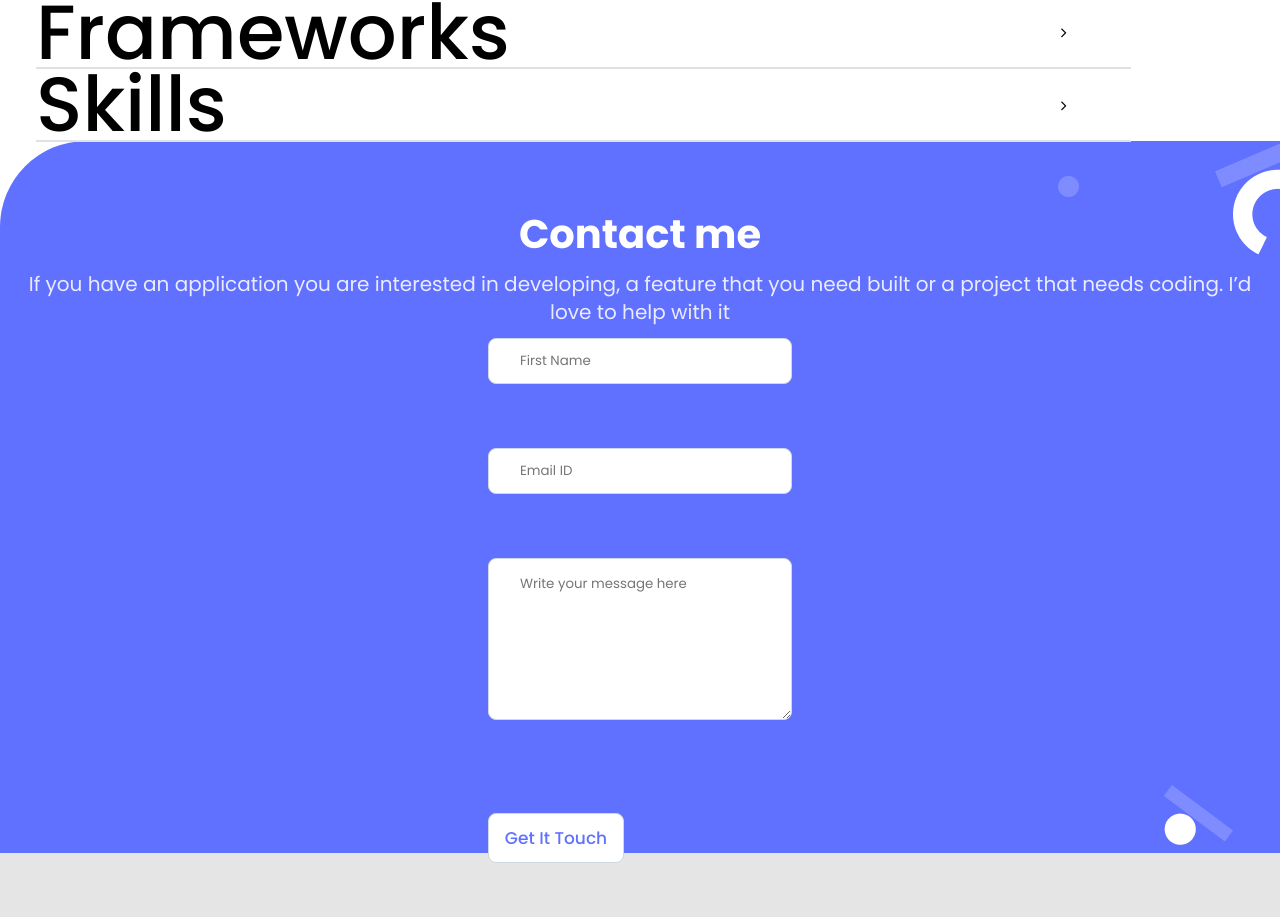
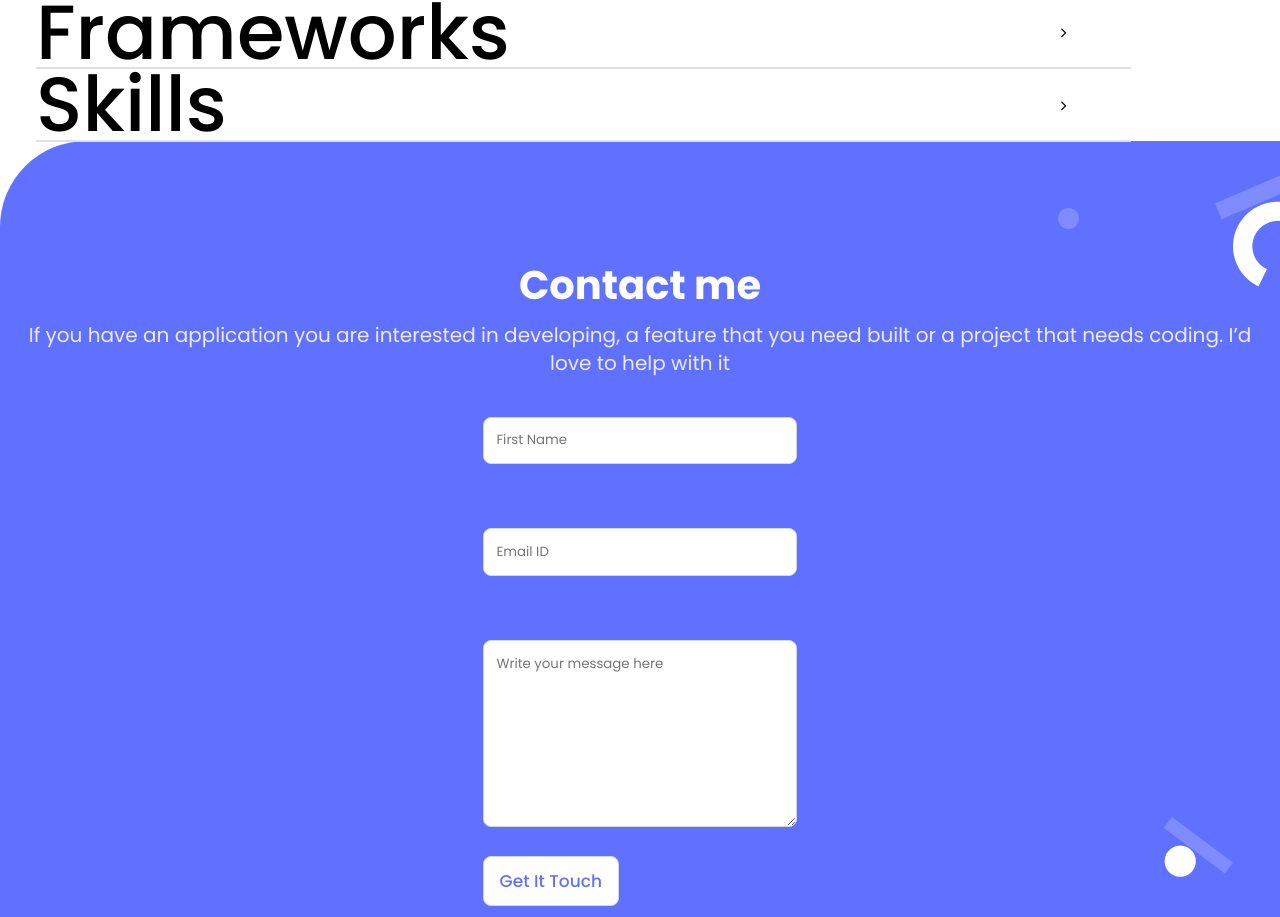
Before and after one commit to thenarain/Portfolio, a website: page index.html in a window 1280 px wide. Shown: the part 4102-5019 px from the top of the page. Before the commit the page ends 4965 px from the top, so only its background shows below. Drawn offline with Linux system fonts and the light colour scheme.

Commit message:
Update changes as per code reviewer Add space between this paragraph and the form as provided in Figma Adjust the placeholder text

```diff
--- a/style.css
+++ b/style.css
@@ -339,7 +339,6 @@ li {
 
 .card-contact {
   display: flex;
-  justify-content: center;
   align-items: center;
   flex-direction: column;
   background-color: #6070ff;
@@ -347,7 +346,7 @@ li {
   background-image: url("./Images/contact_form_shapes_mobile.png");
   background-repeat: no-repeat;
   background-position: right;
-  height: 89vh;
+  height: 97vh;
 }
 
 .contact-text {
@@ -356,12 +355,17 @@ li {
   font-weight: bold;
   font-size: 5vh;
   line-height: 6vh;
-  margin-top: 10vh;
+  padding-top: 15vh;
+  padding-bottom: 1.5vh;
 }
 
 .contact-para {
   color: #ebebff;
-  padding: 1.5vh 2.8vh;
+  padding-right: 2.8vh;
+  padding-left: 2.8vh;
+  padding-bottom: 5vh;
+
+  /* padding: 1.5vh 2.8vh; */
   font-style: normal;
   font-weight: normal;
   font-size: 2.5vh;
@@ -379,19 +383,18 @@ li {
   background: #fff;
   border: 1px solid #cfd8dc;
   border-radius: 8px;
-  height: 5.5vh;
+  padding: 1.6vh;
   width: 35.9vh;
   margin-bottom: 5vw;
-  padding-left: 1.9vh;
 }
 
 .form-list-textarea {
   height: 20vh;
+  margin-bottom: 0;
 }
 
-.form-list-textarea::placeholder {
-  padding-left: 16px;
-  padding-top: 15px;
+.form-list1::placeholder {
+  padding-top: 1.6vh;
 }
 
 .button1 {
@@ -434,16 +437,6 @@ li {
   margin-top: 22px;
 }
 
-.form-list::placeholder {
-  padding-left: 16px;
-  padding-top: 15px;
-}
-
-.form-list1::placeholder {
-  padding-left: 16px;
-  padding-top: 15px;
-}
-
 .form-body {
   background-color: #fff;
 }
```
